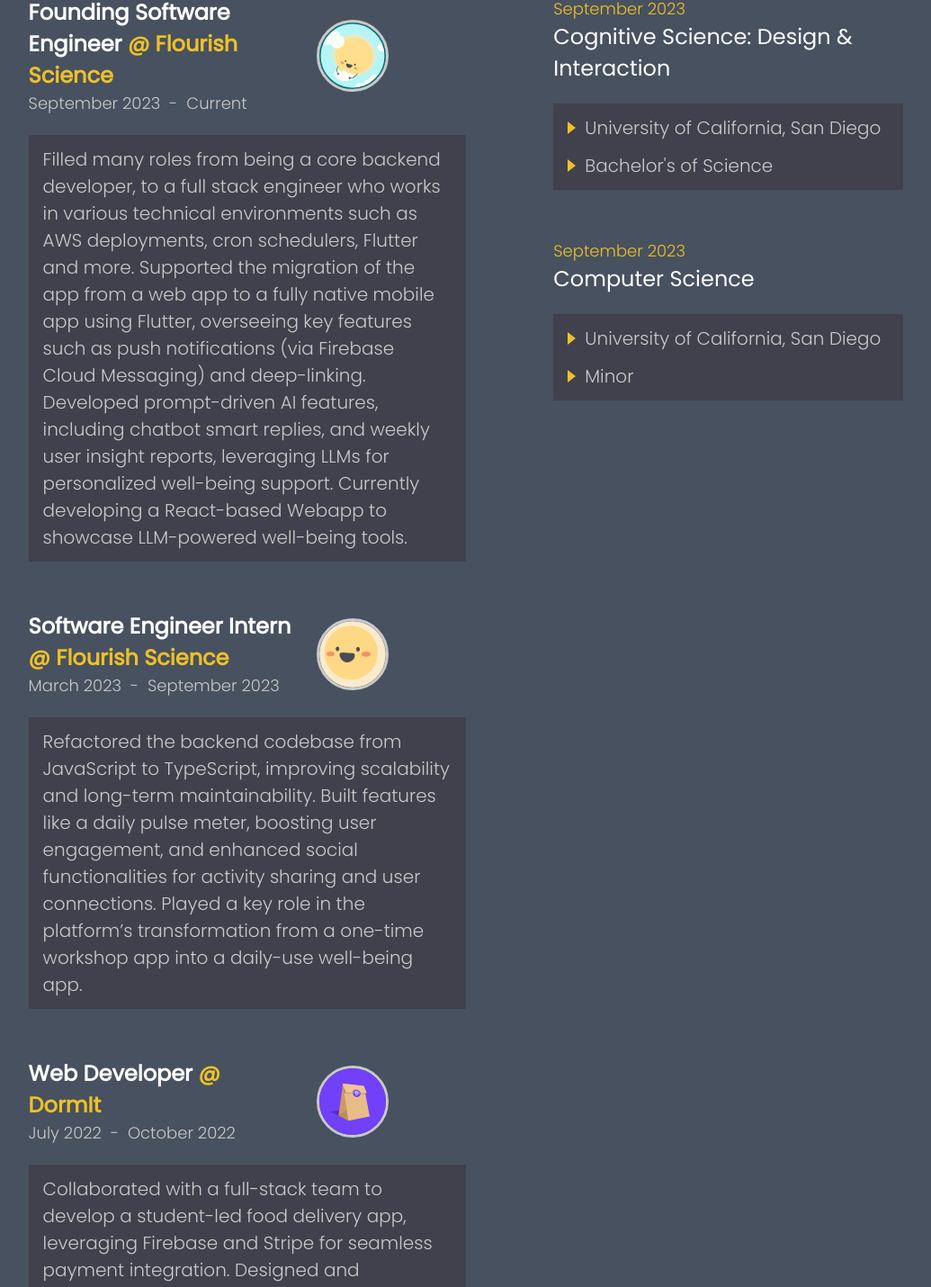
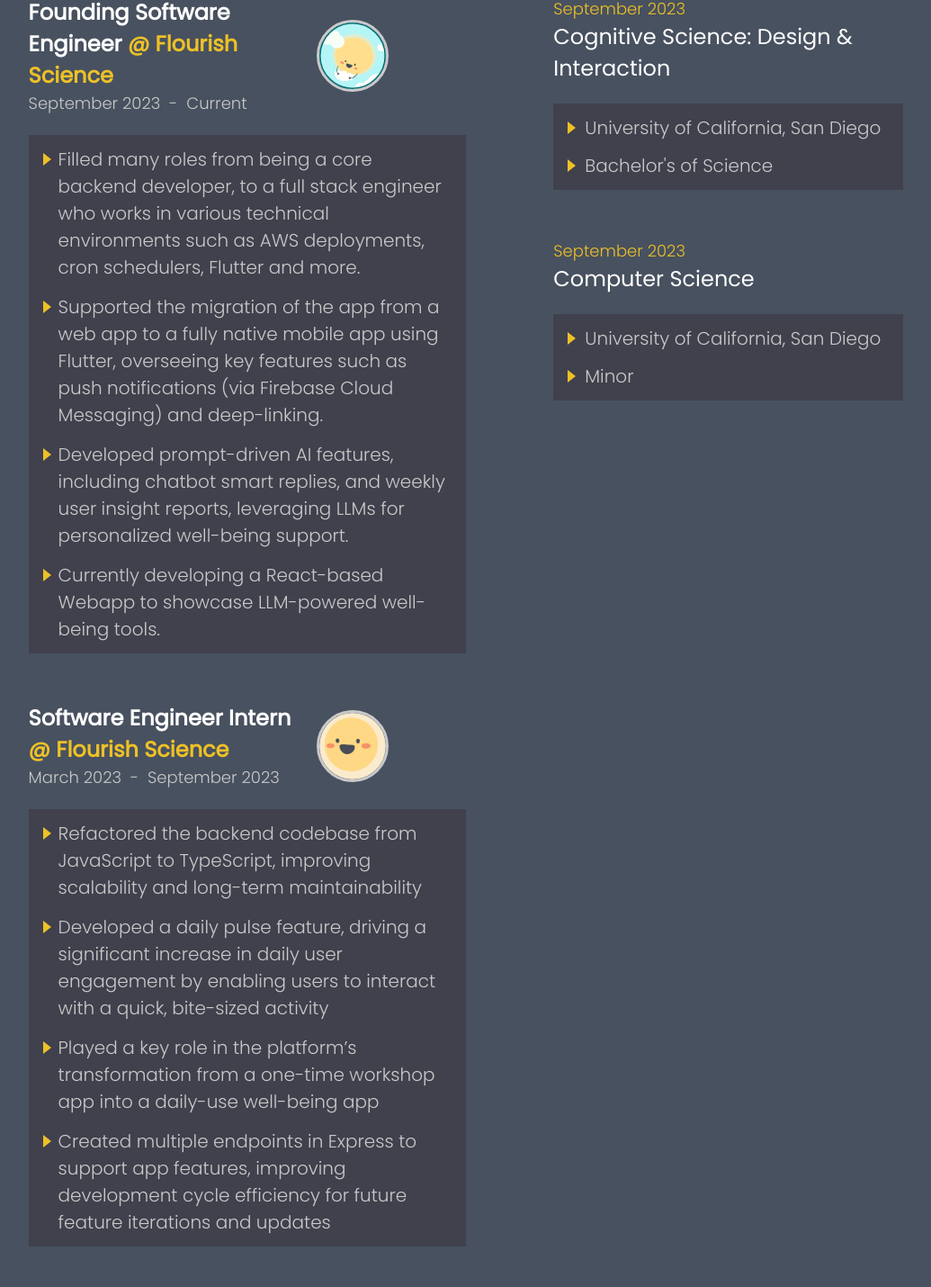
Before and after one commit to dbinlee3/ben-and-queries, a React (Create React App) app: page / in a window 1280 px wide. Shown: the part 1884-3314 px from the top of the page at 90% size, without its empty margins (122-1157 px from the left). Built offline with nearby package versions, Linux system fonts and the light colour scheme.

Commit message:
Adjusted work bullets

```diff
--- a/src/pages/experience/work/Work.js
+++ b/src/pages/experience/work/Work.js
@@ -24,13 +24,18 @@
                             </div>
 
                             <a className={styles.entryImgLink} href={item.link} target="_blank" rel="noopener noreferrer">
-                                <img className={styles.entryImg} src={item.img} alt={item.name}/>
+                                <img className={styles.entryImg} src={item.img} alt={item.name} />
                             </a>
                         </div>
 
                         <div className={styles.descriptionContainer}>
                             <ul className={styles.descriptionContent}>
-                                <p>{item.content}</p>
+                                {item.bullets.map((bullet) => {
+                                    return <div style={{display: "flex", gap: "8px"}}>
+                                        <div className={styles.triangle} />
+                                        <p style={{display: 'inline-block', color: "#c9c9c9"}}>{bullet}</p>
+                                    </div>
+                                })}
                             </ul>
                         </div>
                     </li>
--- a/src/pages/experience/work/WorkData.js
+++ b/src/pages/experience/work/WorkData.js
@@ -12,10 +12,12 @@
             start: "September 2023",
             end: "Current"
         },
-        content: "Filled many roles from being a core backend developer, to a full stack engineer who works in various technical environments such as AWS deployments, cron schedulers, Flutter and more. Supported the migration of the app from a web app to a fully native mobile app using Flutter, overseeing key features such as push notifications (via Firebase Cloud Messaging) and deep-linking. Developed prompt-driven AI features, including chatbot smart replies, and weekly user insight reports, leveraging LLMs for personalized well-being support. Currently developing a React-based Webapp to showcase LLM-powered well-being tools.",
+        content: "",
         bullets: [
-            "Implement new features that aim for user retention",
-            "Build components and endpoints that fascilitate a product fit for B2B sales",
+            "Filled many roles from being a core backend developer, to a full stack engineer who works in various technical environments such as AWS deployments, cron schedulers, Flutter and more. ",
+            "Supported the migration of the app from a web app to a fully native mobile app using Flutter, overseeing key features such as push notifications (via Firebase Cloud Messaging) and deep-linking.",
+            "Developed prompt-driven AI features, including chatbot smart replies, and weekly user insight reports, leveraging LLMs for personalized well-being support.",
+            "Currently developing a React-based Webapp to showcase LLM-powered well-being tools."
         ]
     },
     {
@@ -27,12 +29,12 @@
             start: "March 2023",
             end: "September 2023"
         },
-        content: "Refactored the backend codebase from JavaScript to TypeScript, improving scalability and long-term maintainability. Built features like a daily pulse meter, boosting user engagement, and enhanced social functionalities for activity sharing and user connections. Played a key role in the platform’s transformation from a one-time workshop app into a daily-use well-being app.",
+        content: "Built features like a daily pulse meter, boosting user engagement, and enhanced social functionalities for activity sharing and user connections. Played a key role in the platform’s transformation from a one-time workshop app into a daily-use well-being app.",
         bullets: [
-            "Extensively refactored the server-side codebase from JavaScript to TypeScript to improve scalability and maintainability for a long-term retention-based well-being app. Enhanced code accuracy, QA efficiency, and implementation speed, transitioning the product from a simple 1-week workshop tool to a robust, engagement-focused platform.",
-            "Developed a daily pulse feature, driving a significant increase in daily user engagement by enabling users to interact with a quick, bite-sized activity.",
-            "Assisted in enhancing the app's social feature, enabling users to share activities and add buddies, fostering a more interactive community experience.",
-            "Created multiple endpoints in Express to support app features, improving development cycle efficiency for future feature iterations and updates.",
+            "Refactored the backend codebase from JavaScript to TypeScript, improving scalability and long-term maintainability",
+            "Developed a daily pulse feature, driving a significant increase in daily user engagement by enabling users to interact with a quick, bite-sized activity",
+            "Played a key role in the platform’s transformation from a one-time workshop app into a daily-use well-being app",
+            "Created multiple endpoints in Express to support app features, improving development cycle efficiency for future feature iterations and updates",
         ]
     },
     {
```
